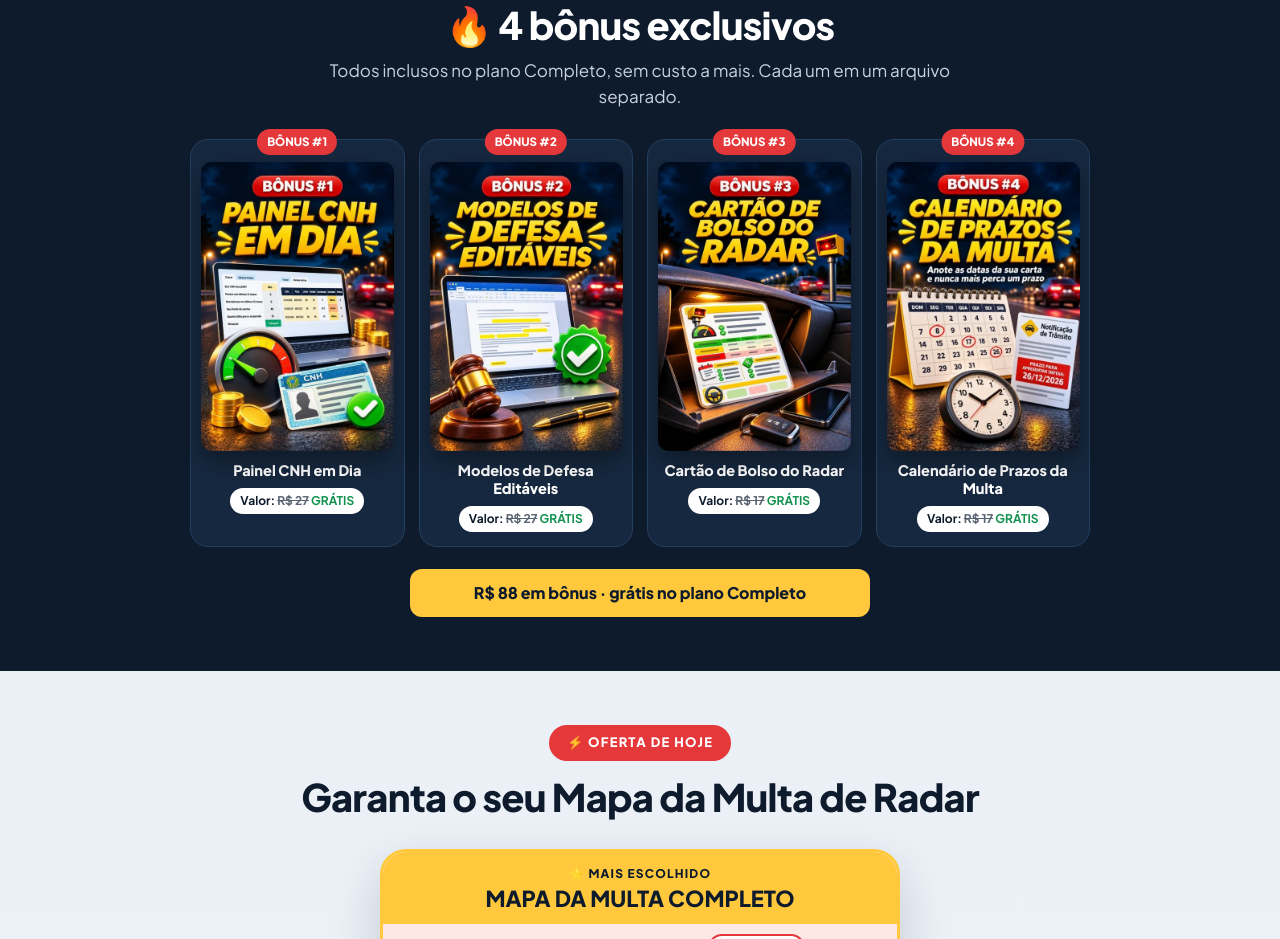
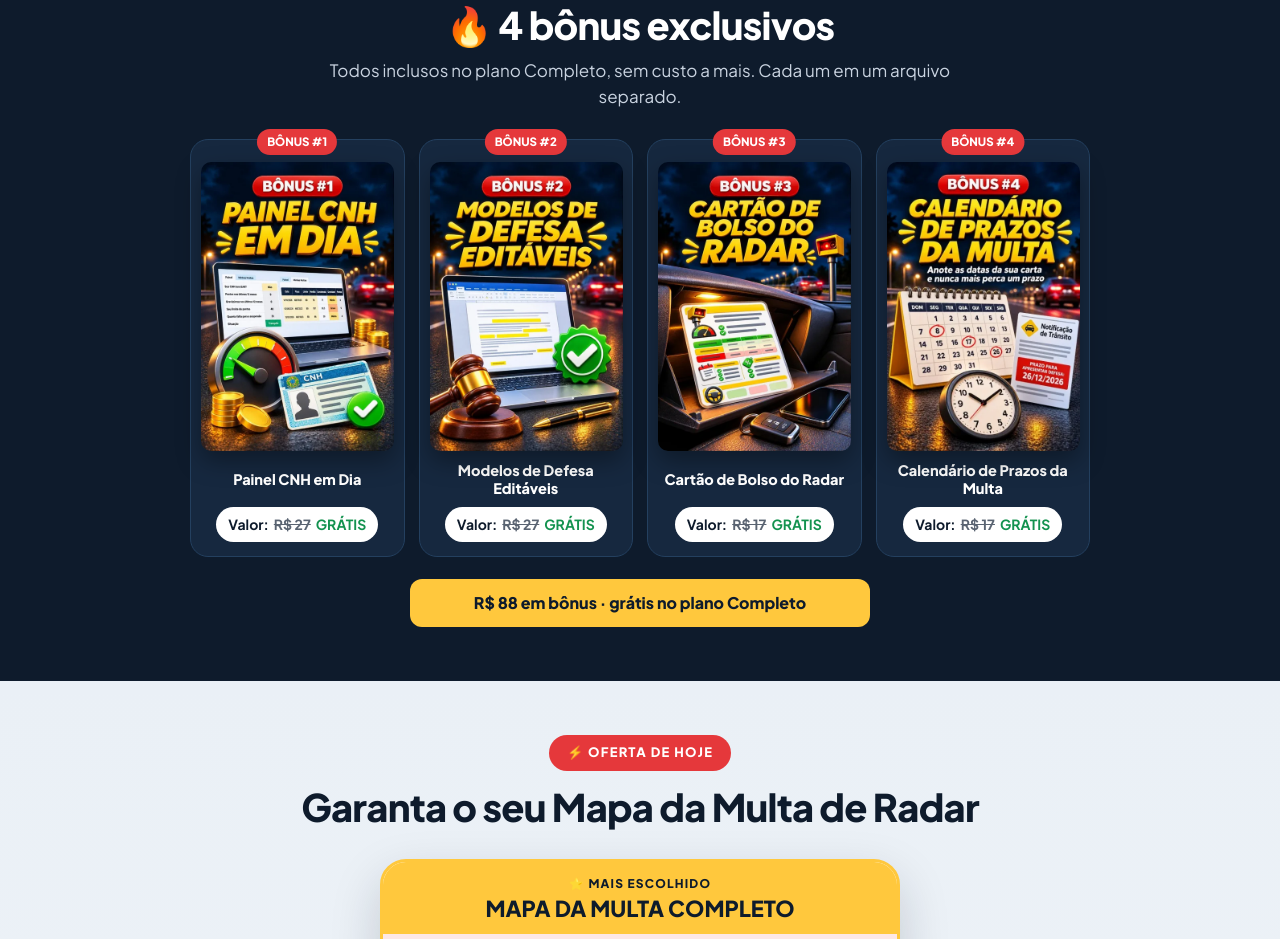
Before and after one commit to gucastro1/mapadamultaderadar, a plain HTML site: page index.html in a window 1280 px wide. Shown: the part 6675-7614 px from the top of the page. Drawn offline with Linux system fonts and the light colour scheme.

Commit message:
Cards dos bônus alinhados (título e valor na mesma altura, valor em uma linha)
Co-Authored-By: Claude Opus 5.5 <noreply@anthropic.com>
Claude-Session: https://claude.ai/code/session_013m6zLxzqqgeCHQgghX7v9o

```diff
--- a/index.html
+++ b/index.html
@@ -396,6 +396,12 @@ footer b{color:#C4D3E3}
 .btn,.btn.one{font-size:clamp(15px,4.6vw,19px);padding:18px 28px;letter-spacing:.02em;white-space:nowrap;box-sizing:border-box}
 .btn-alt{padding:14px 26px;box-sizing:border-box}
 .btn,.btn.one{width:min(460px,calc(100vw - 48px));max-width:100%}
+
+/* cards dos bônus alinhados */
+.bcard{display:flex;flex-direction:column;align-items:center}
+.bcard h3{min-height:2.5em;display:flex;align-items:center;justify-content:center;margin:10px 0 10px}
+.bcard .bv{margin-top:auto;white-space:nowrap;font-size:clamp(11.5px,3.4vw,14px)!important;padding:7px 12px!important;display:inline-flex!important;gap:5px;align-items:center;justify-content:center;max-width:100%;box-sizing:border-box}
+.bcard .bv s,.bcard .bv b{white-space:nowrap}
 </style>
 <!-- Pixel da Meta: carrega já no início (assíncrono, não trava a página) para contar toda visita -->
 <script>
```
